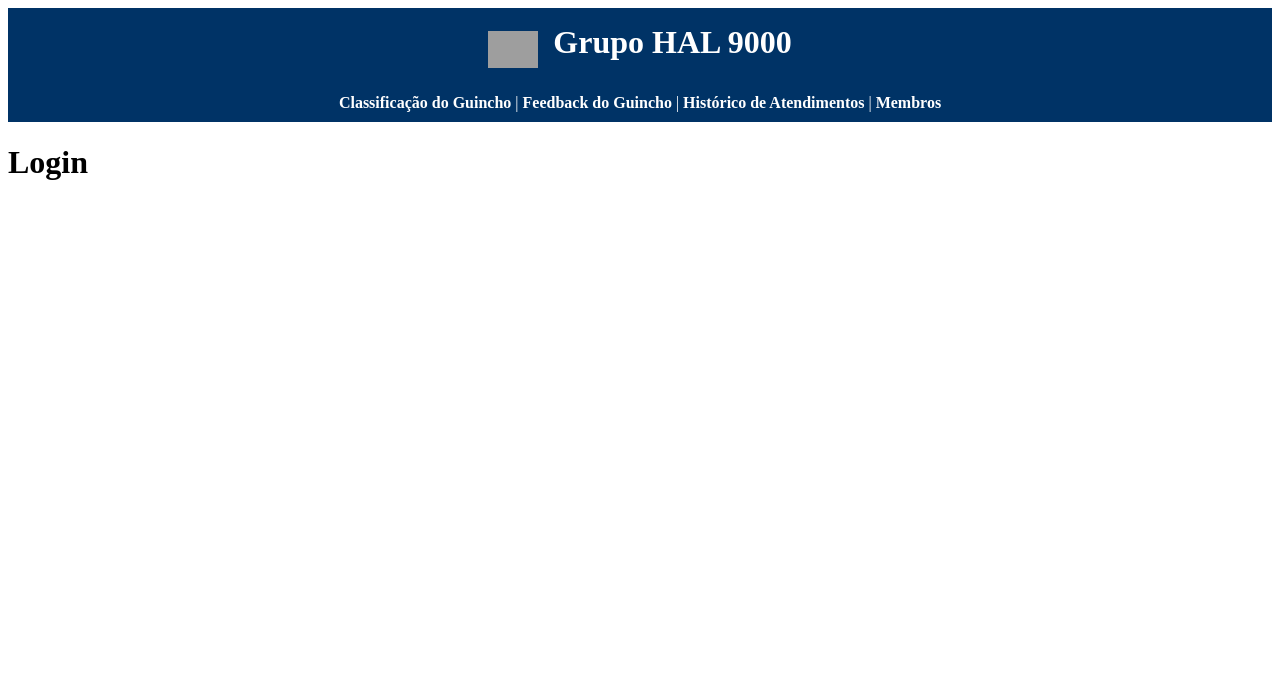
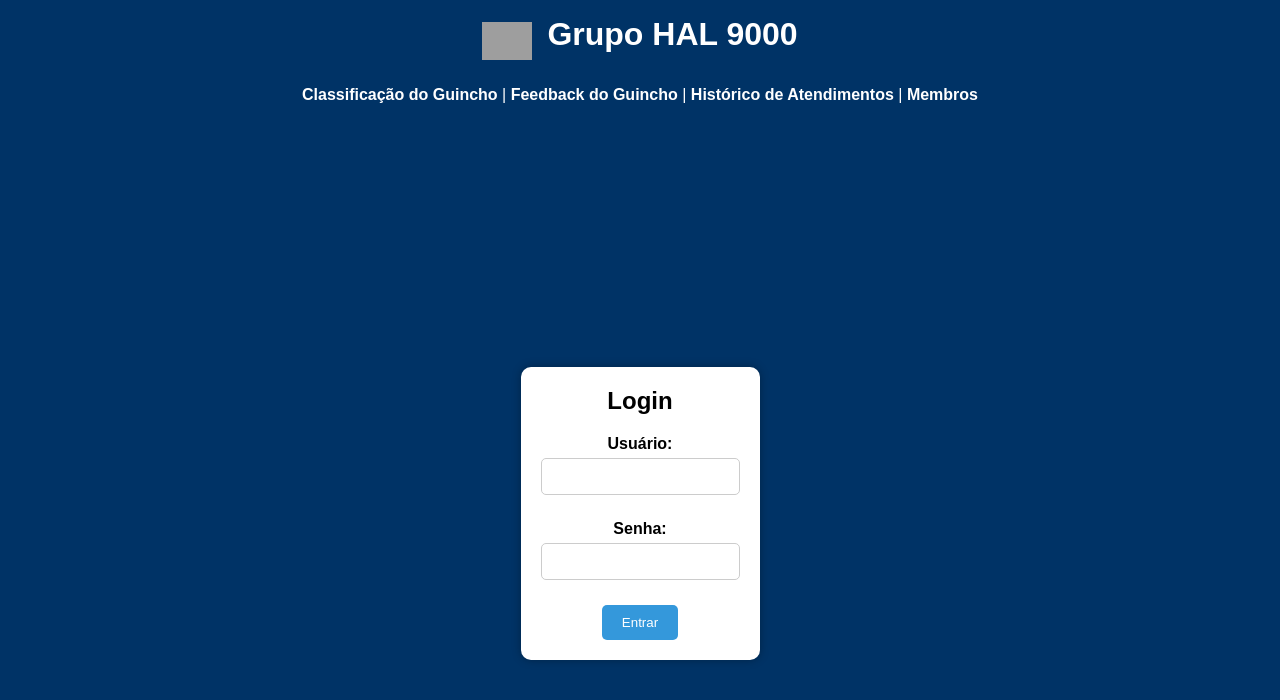
Before and after one commit to Hal9000-Porto/web_sprint3, a React (Vite) app: page /login in a window 1280 px wide. Shown: the top 700 px of the page. Built offline with nearby package versions, Linux system fonts and the light colour scheme; grey boxes are pictures that could not be loaded.

Commit message:
Pagina de login, com css, iniciadas

```diff
--- a/src/App.css
+++ b/src/App.css
@@ -1,3 +1,14 @@
+* {
+  margin: 0;
+  padding: 0;
+}
+
+body {
+  margin: 0;
+  font-family: Arial, Helvetica, sans-serif;
+  background-color: #f3f4f6;
+}
+
 .menu {
   background-color: #003366;
   color: white;
@@ -31,3 +42,94 @@
 .navbar a:hover {
   color: #ff5722;
 }
+
+
+
+.tab-content {
+  display: none;
+  padding: 20px;
+  border-top: none;
+}
+
+.active-tab {
+  display: block;
+}
+
+.formulario {
+  background-color: #fff;
+  padding: 20px;
+  margin: 20px;
+  border-radius: 8px;
+  box-shadow: 0 4px 8px rgba(0, 0, 0, 0.1);
+}
+
+.formulario label, form input, form select {
+  display: block;
+  margin-bottom: 15px;
+}
+
+.formulario button {
+  background-color: #005599;
+  color: white;
+  padding: 15px 20px;
+  border: none;
+  border-radius: 4px;
+  cursor: pointer;
+}
+
+.formulario button:hover {
+  background-color: #003366;
+}
+
+.login {
+  background-color: #003366;
+  display: flex;
+  justify-content: center;
+  align-items: center;
+  height: 100vh;
+  text-align: center;
+}
+.login-card {
+  background-color: #fff; /* Fundo branco */
+  padding: 20px;
+  border-radius: 10px;
+  box-shadow: 0px 0px 10px rgba(0, 0, 0, 0.3);
+}
+.login h2 {
+  margin-bottom: 20px;
+}
+.login form {
+  display: flex;
+  flex-direction: column;
+  align-items: center;
+}
+.login-inputs {
+  display: flex;
+  flex-direction: column;
+  margin-bottom: 10px;
+}
+.login label {
+  font-weight: bold;
+  margin-bottom: 5px;
+}
+.login input{
+  padding: 10px;
+  border: 1px solid #ccc;
+  border-radius: 5px;
+}
+.login button {
+  background-color: #3498db;
+  color: #fff;
+  padding: 10px 20px;
+  border: none;
+  border-radius: 5px;
+  cursor: pointer;
+}
+
+.login button:hover {
+  background-color: #2980b9;
+}
+.login a {
+  text-decoration: none;
+  color: #fff;
+}
--- a/src/routes/Login/index.jsx
+++ b/src/routes/Login/index.jsx
@@ -1,7 +1,22 @@
+import { Link } from "react-router-dom"
+
 export default function Login() {
     return (
-        <div>
-        <h1>Login</h1>
+        <container class="login">
+        <div class="login-card">
+            <h2>Login</h2>
+            <form>
+                <div class="login-inputs">
+                    <label for="username">Usuário:</label>
+                    <input type="text" id="username" name="username" required/>
+                </div>
+                <div class="login-inputs">
+                    <label for="password">Senha:</label>
+                    <input type="password" id="password" name="password" required/>
+                </div>
+                <Link to="/"><button type="submit">Entrar</button></Link>
+            </form>
         </div>
+    </container>
     )
 }
```
